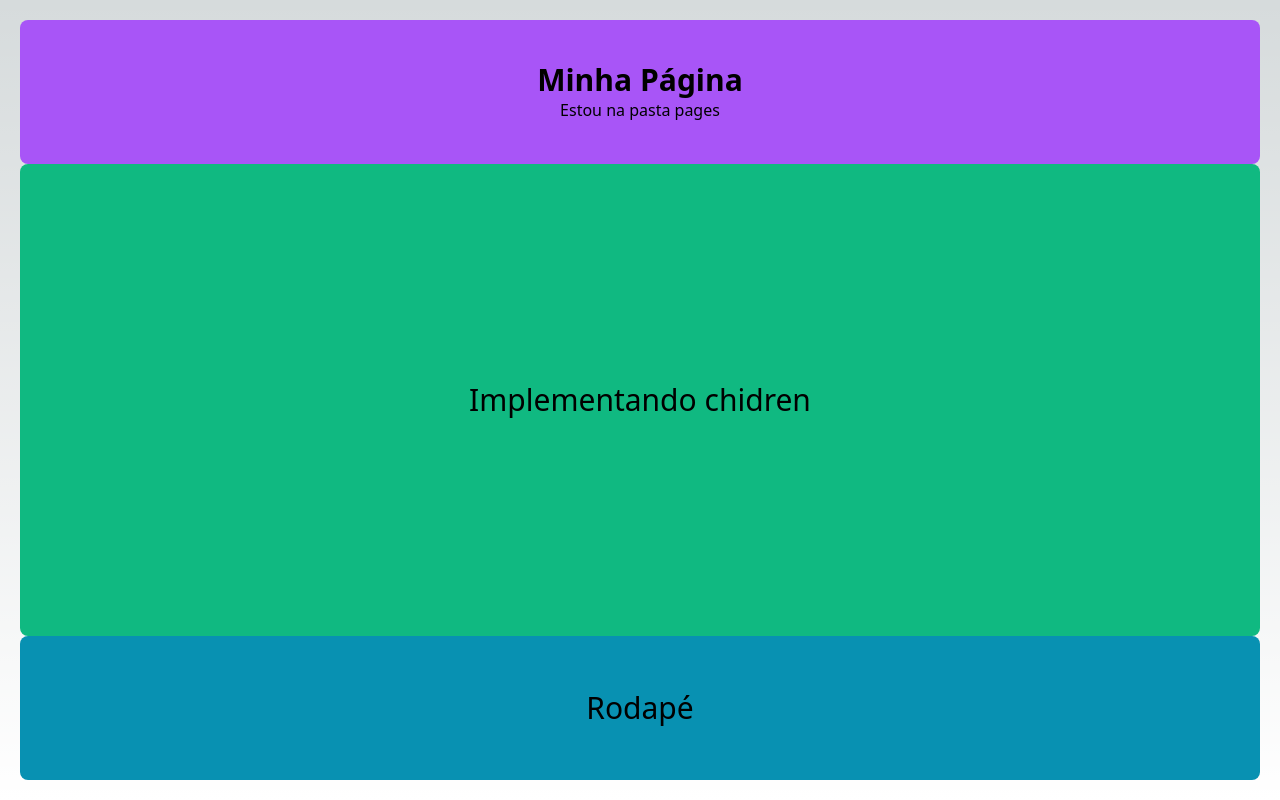
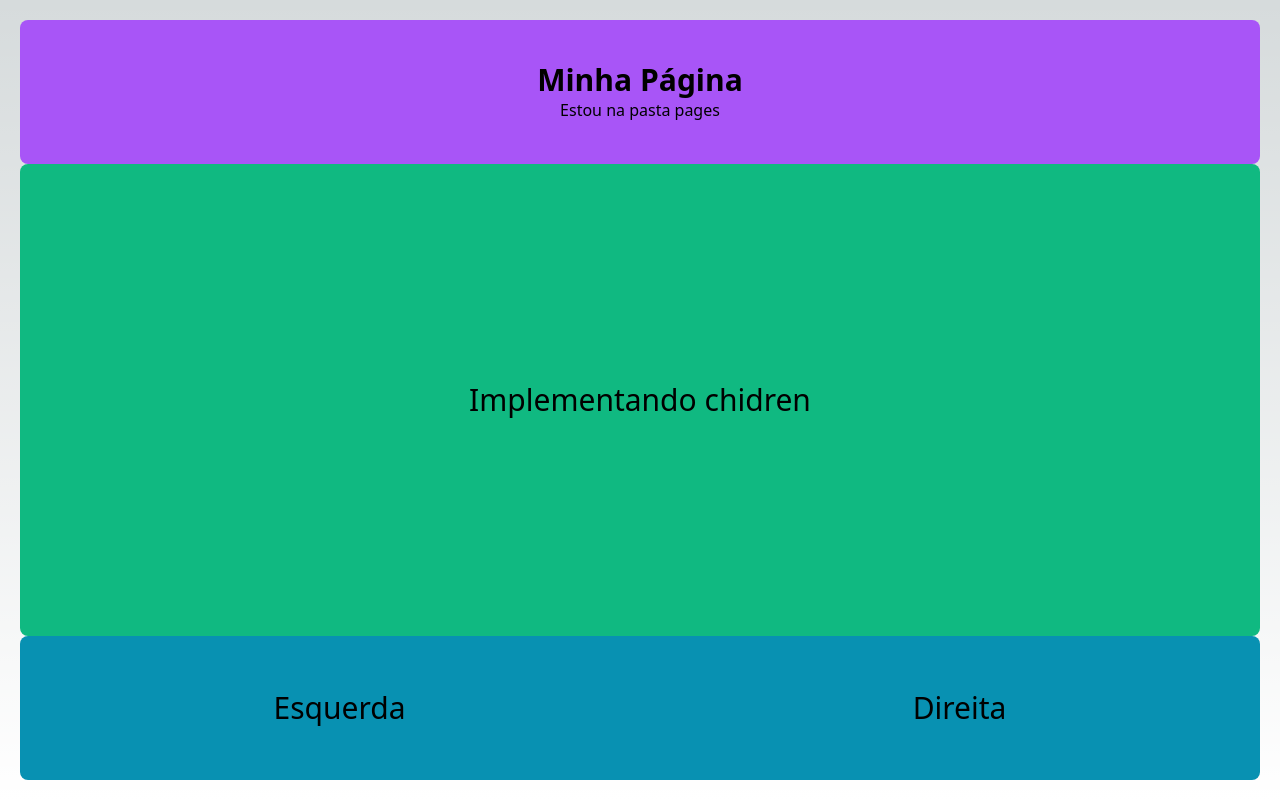
Before and after one commit to israelbulcaotavares/react-fundamentos-cod3r, a Next.js app: page /pagina in a window 1280 px wide. Built offline with nearby package versions, Linux system fonts and the light colour scheme.

Commit message:
desafio rodape

```diff
--- a/src/components/Rodape.tsx
+++ b/src/components/Rodape.tsx
@@ -1,7 +1,14 @@
-export default function Rodape() {
+export default function Rodape(props: any) {
+  console.log(props);
   return (
-    <div className="flex justify-center items-center h-36 bg-cyan-600 rounded-lg text-3xl">
-      Rodapé
+    <div className="
+    flex
+    justify-around
+     items-center
+      h-36
+      bg-cyan-600 rounded-lg text-3xl">
+      <span>{props.textoEsquerda}</span>
+      <span>{props.textoDireita}</span>
     </div>
   );
 }
--- a/src/pages/pagina.tsx
+++ b/src/pages/pagina.tsx
@@ -13,7 +13,11 @@ export default function Pagina(){
             <Conteudo>
                 Implementando chidren
             </Conteudo>
-            <Rodape/>
+
+            <Rodape
+                textoEsquerda="Esquerda"
+                textoDireita="Direita"
+            />
         </div>
     )
 }
```
